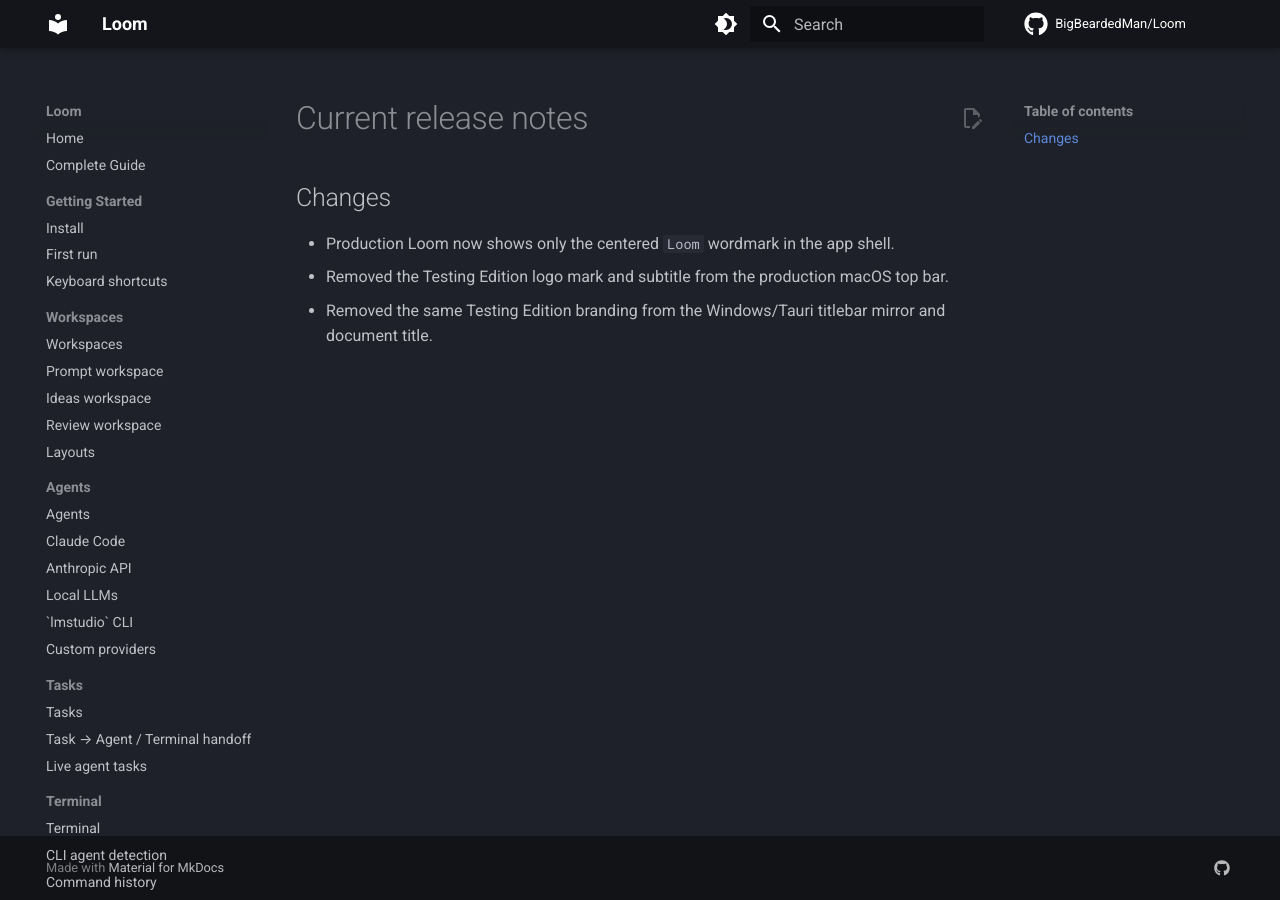
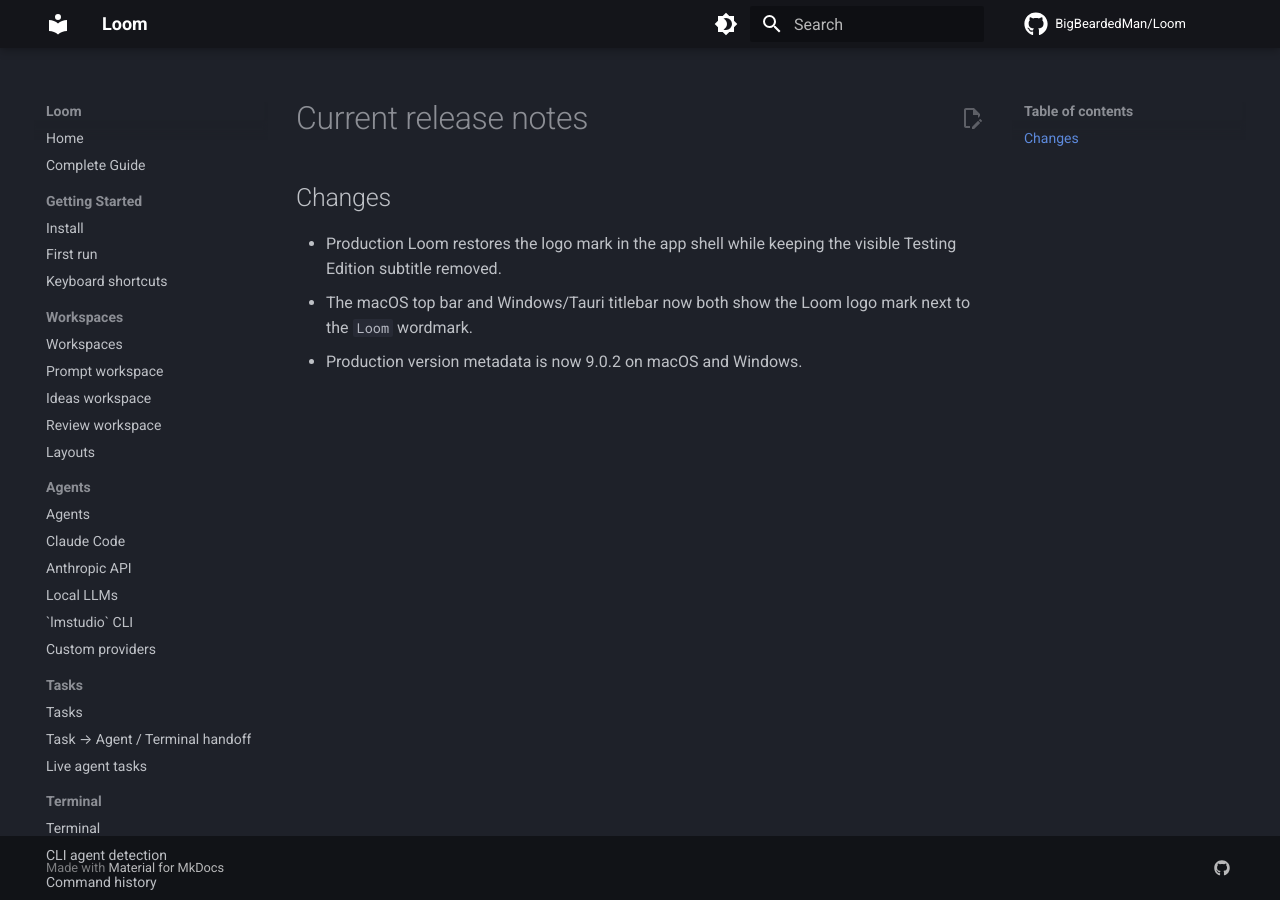
Before and after one commit to BigBeardedMan/Loom, an MkDocs documentation site: the page built from docs/releasing/current-release-notes.md, in a window 1280 px wide. Built offline with MkDocs 1.6.1 and Material for MkDocs 9.7.7, drawn with Linux system fonts in a browser that asks for light colours; comment, search, counter and statistics services are not loaded.

Commit message:
Restore production Loom logo

```diff
--- a/docs/releasing/current-release-notes.md
+++ b/docs/releasing/current-release-notes.md
@@ -1,5 +1,5 @@
 ## Changes
 
-- Production Loom now shows only the centered `Loom` wordmark in the app shell.
-- Removed the Testing Edition logo mark and subtitle from the production macOS top bar.
-- Removed the same Testing Edition branding from the Windows/Tauri titlebar mirror and document title.
+- Production Loom restores the logo mark in the app shell while keeping the visible Testing Edition subtitle removed.
+- The macOS top bar and Windows/Tauri titlebar now both show the Loom logo mark next to the `Loom` wordmark.
+- Production version metadata is now 9.0.2 on macOS and Windows.
--- a/project.yml
+++ b/project.yml
@@ -10,8 +10,8 @@
 settings:
   base:
     SWIFT_VERSION: "6.0"
-    MARKETING_VERSION: "9.0.1"
-    CURRENT_PROJECT_VERSION: "91"
+    MARKETING_VERSION: "9.0.2"
+    CURRENT_PROJECT_VERSION: "92"
     CODE_SIGN_STYLE: Manual
     CODE_SIGN_IDENTITY: "Loom Local Codesign"
     DEVELOPMENT_TEAM: ""
--- a/windows-tauri/src/components/Titlebar.tsx
+++ b/windows-tauri/src/components/Titlebar.tsx
@@ -1,5 +1,6 @@
 import { useApp } from "../lib/store";
 import { ipc } from "../lib/ipc";
+import { LoomLogoMark } from "./LoomLogoMark";
 import { UpdatePill } from "./UpdatePill";
 import { Icons } from "../lib/icons";
 import { useDictation } from "../lib/dictation";
@@ -51,7 +52,7 @@
           e.preventDefault();
           ipc.shell.open("https://github.com/BigBeardedMan/Loom").catch(() => {});
         }}
-        className="flex items-center justify-center"
+        className="flex items-center justify-center gap-2"
         style={{
           padding: "4px 9px 4px 8px",
           minHeight: 34,
@@ -63,6 +64,7 @@
         }}
         title="Open Loom on GitHub"
       >
+        <LoomLogoMark size={19} />
         <span style={{ fontSize: 12, fontWeight: 700, color: text.primary }}>
           Loom
         </span>
```
Also changed, not shown: 5 other files.
